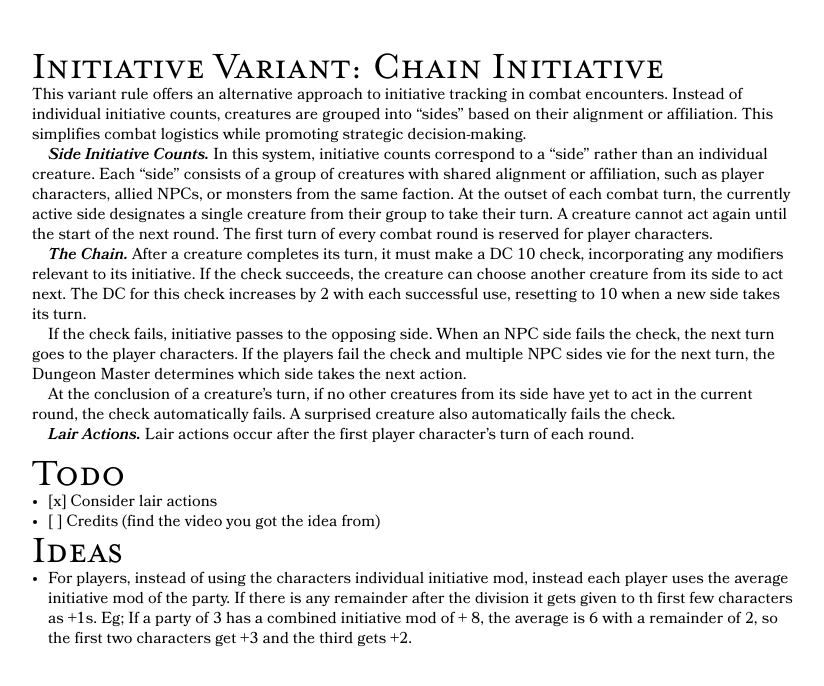
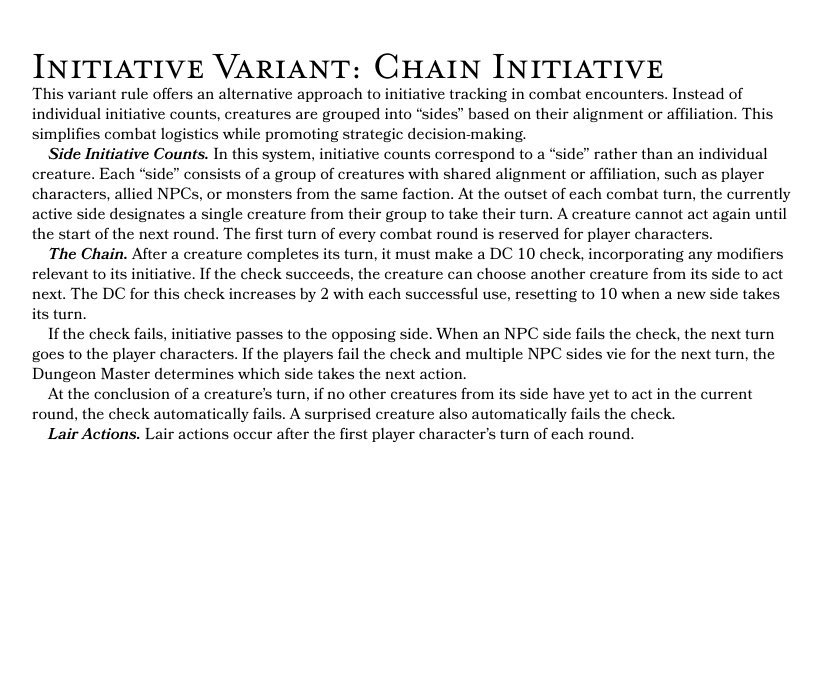
Before and after one commit to TClark1011/my-dnd-homebrew-site, an Astro site: page /homebrew/chain-initiative in a window 1280 px wide. Shown: the whole page, without its empty margins (224-1048 px from the left). Built offline with nearby package versions, Linux system fonts and the light colour scheme; Astro itself is replaced by a stand-in of ours.

Commit message:
add to chain initiative homebrew

```diff
--- a/src/content/homebrew/chain-initiative.md
+++ b/src/content/homebrew/chain-initiative.md
@@ -17,11 +17,13 @@ At the conclusion of a creature's turn, if no other creatures from its side have
 
 _**Lair Actions.**_ Lair actions occur after the first player character's turn of each round.
 
-# Todo
+# Hidden
+
+## Todo
 
 - [x] Consider lair actions
 - [ ] Credits (find the video you got the idea from)
 
-# Ideas
+## Ideas
 
 - For players, instead of using the characters individual initiative mod, instead each player uses the average initiative mod of the party. If there is any remainder after the division it gets given to th first few characters as +1s. Eg; If a party of 3 has a combined initiative mod of + 8, the average is 6 with a remainder of 2, so the first two characters get +3 and the third gets +2.
```
